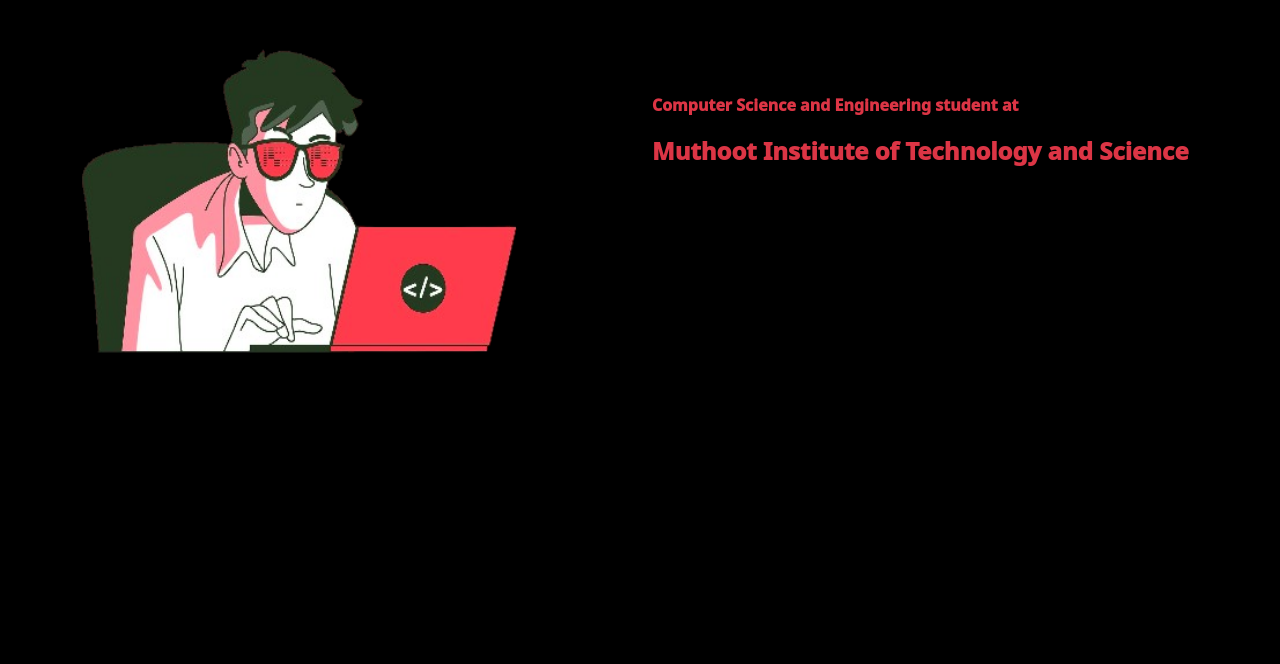
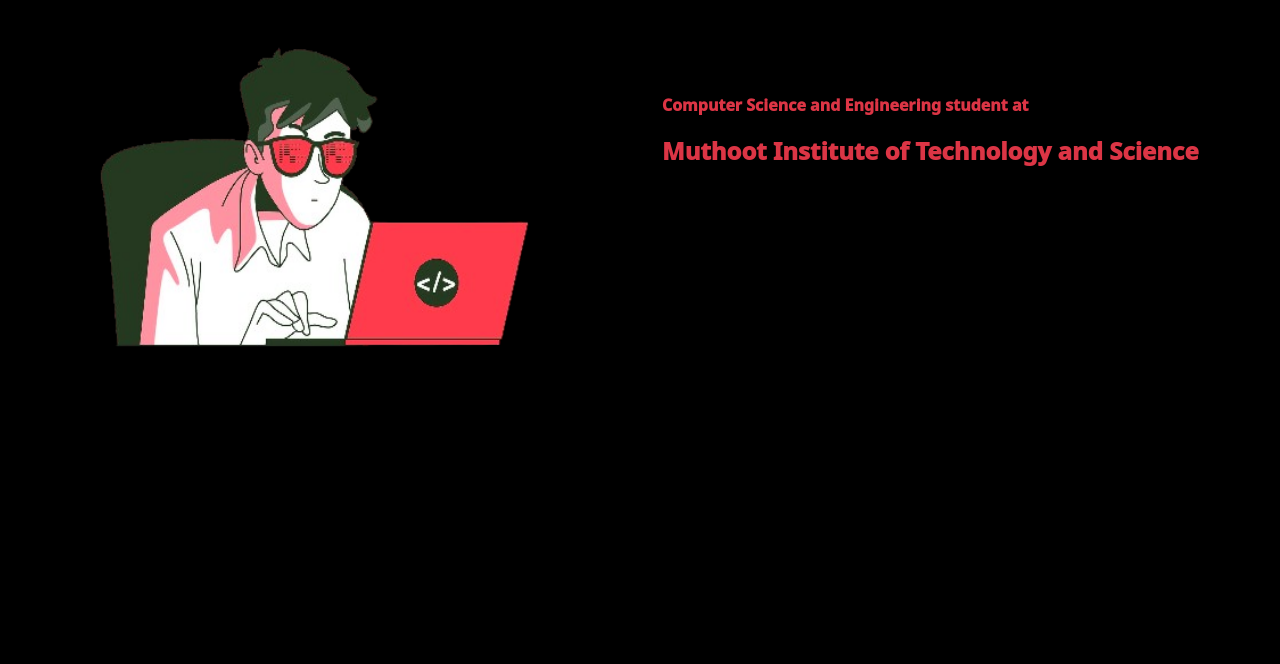
Before and after one commit to SpaceOfAbhi/Portfolio, a plain HTML site: page index.html in a window 1280 px wide. Shown: the part 107-771 px from the top of the page. Drawn offline with nearby package versions, Linux system fonts and the light colour scheme.

Commit message:
Update style.css

```diff
--- a/style.css
+++ b/style.css
@@ -1,5 +1,8 @@
 .body{
     background-color: black;
+     margin-left: 20px;
+    overflow: auto;
+    overflow-x: hidden;
 }
 #headerl{
     margin-left: 10 !important;
```
